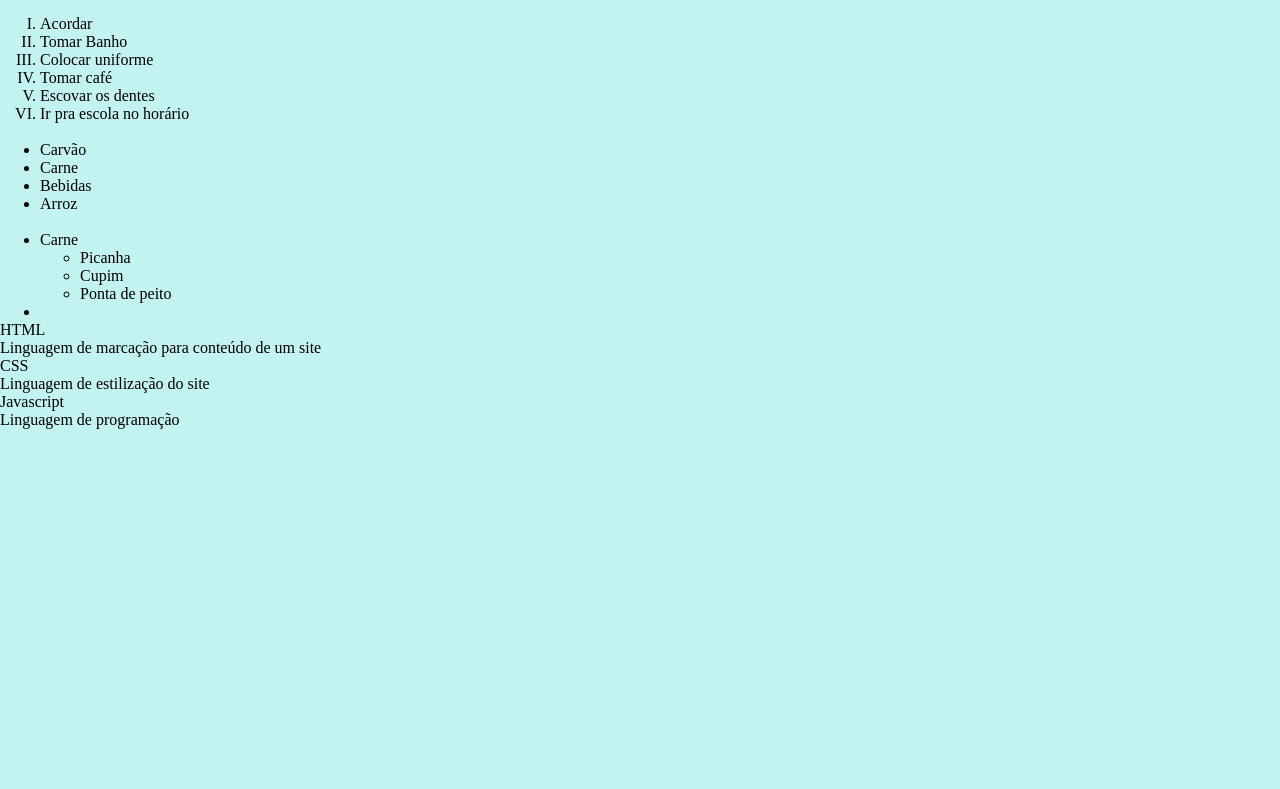
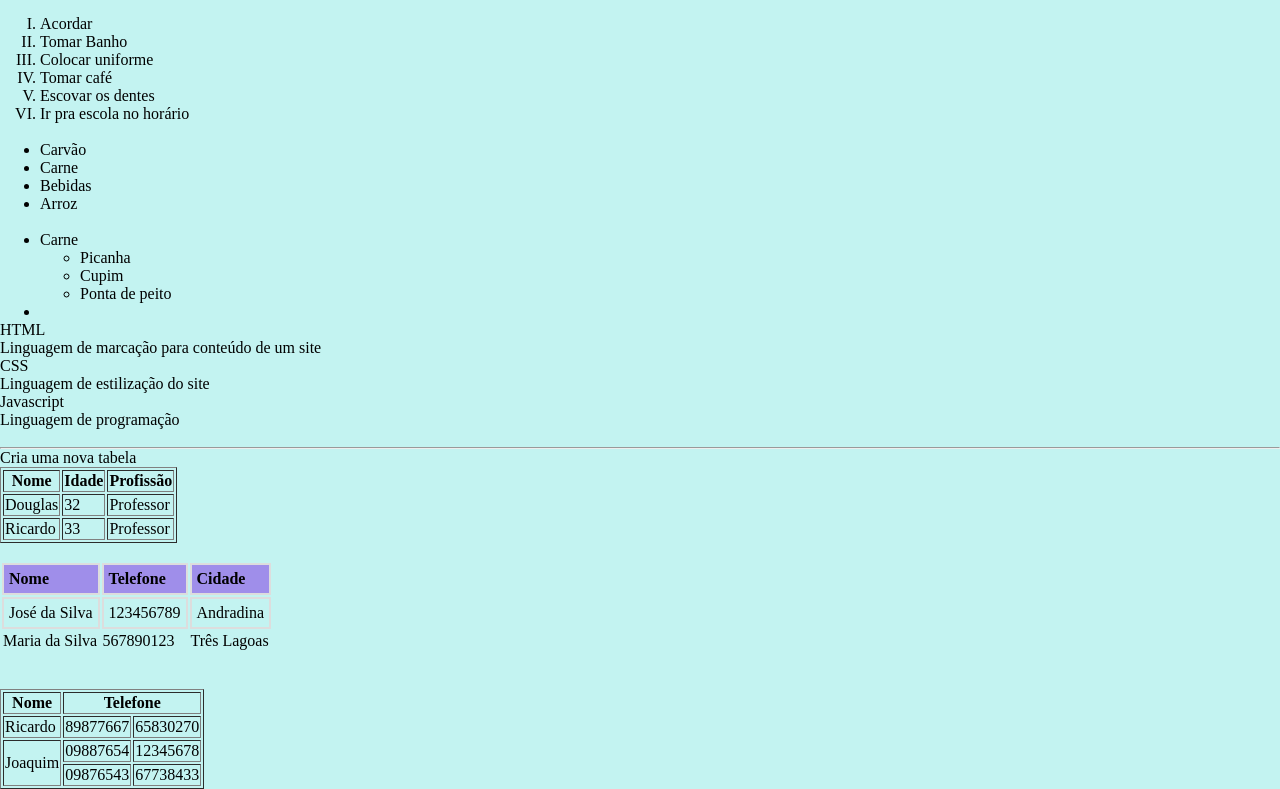
Before and after one commit to GabrielaSpegiorin/aulas_lima, a plain HTML site: page teoria.html in a window 1280 px wide. Shown: the part 2119-2908 px from the top of the page. Before the commit the page ends 2548 px from the top, so only its background shows below. Drawn offline with Linux system fonts and the light colour scheme.

Commit message:
Up exer6

```diff
--- /dev/null
+++ b/css/styles.css
@@ -0,0 +1,45 @@
+     /* Seletor universal */
+        *{
+            margin: 0;
+        }
+        /* Seletor de tipo, aplicando em uma tag */
+        p{
+            color: rgb(12, 73, 51);
+        }
+
+        /* Seletor de classe */
+        .paragrafo{
+             background-color: rgb(85, 255, 6);
+             /* margin: 10px; - Aplica em todas as margens*/
+             /* margin:  10px 40px; - Aplica nas margens 'Laterais' e 'superior e inferior' */
+             font-size: xx-large;
+             /*margin: 10px 20px 30px 40px; aplica margem top, right, bottom, left*/
+            margin-left: 50px 20px;
+            /*Alinha elementos ao centro*/
+            text-align: center;
+        }
+
+        .imagem{
+            width: 150px;
+            height: 100px;
+        }
+
+        .tabela{
+            /* remover os espaços entre tabelas */
+            border-collapse: collapse;
+            width: 100%;
+        }
+
+        .cabecalho, .celula {
+            /* configura o formato da borda: Expessura, tipo e cor */
+            border: 2px solid #ddd;
+
+            /* define o espaçamento interno */
+            padding: 5px;
+            text-align: left;
+            color:black
+        }
+
+        .cabecalho2{
+            background-color:rgb(159, 142, 234);
+        }
--- a/teoria.html
+++ b/teoria.html
@@ -4,36 +4,7 @@
     <meta charset="UTF-8">
     <meta name="viewport" content="width=device-width, initial-scale=1,0">
     <title>Página Principal</title>
-
-    <style>
-        /* Seletor universal */
-        *{
-            margin: 0;
-        }
-        /* Seletor de tipo, aplicando em uma tag */
-        p{
-            color: rgb(12, 73, 51);
-        }
-
-        /* Seletor de classe */
-        .paragrafo{
-             background-color: rgb(85, 255, 6);
-             /* margin: 10px; - Aplica em todas as margens*/
-             /* margin:  10px 40px; - Aplica nas margens 'Laterais' e 'superior e inferior' */
-             font-size: xx-large;
-             /*margin: 10px 20px 30px 40px; aplica margem top, right, bottom, left*/
-            margin-left: 50px 20px;
-            /*Alinha elementos ao centro*/
-            text-align: center;
-        }
-
-        .imagem{
-            width: 150px;
-            height: 100px;
-        }
-    </style>
-
-
+    <link rel="stylesheet" href="./css/styles.css">
 </head>
 <!--Aplicando css inline cor de fundo-->
 <body style="background-color: rgb(195, 243, 241);">
@@ -168,5 +139,78 @@
     <dt>Javascript</dt>
     <dd>Linguagem de programação</dd>
 </dl>
+
+<!--Trabalhando com tabelas-->
+<br>
+<hr>
+Cria uma nova tabela
+<table border='1'>
+    <!--tr cria uma nova linha-->
+    <tr>
+        <!-- th insere uma celula de Cabeçalho -->
+         <th>Nome</th>
+         <th>Idade</th>
+         <th>Profissão</th>
+
+    </tr>
+    <tr>
+        <!-- td cria uma nova celula de dados  -->
+        <td>Douglas</td>
+        <td>32</td>
+        <td>Professor</td>
+    </tr>
+    <tr>
+        <td>Ricardo</td>
+        <td>33</td>
+        <td>Professor</td>
+    </tr>
+</table>
+<br>
+<table>
+
+    <!-- tag semantica de cabeçalho -->
+     <thead>
+        <tr>
+            <th class="cabecalho cabecalho2">Nome</th>
+            <th class="cabecalho cabecalho2">Telefone</th>
+            <th class="cabecalho cabecalho2">Cidade</th>
+        </tr>
+     </thead>
+     <tbody>
+    <tr>
+        <td class="celula">José da Silva</td>
+        <td class="celula">123456789</td>
+        <td class="celula">Andradina</td>
+    </tr>
+    <tr>
+        <td>Maria da Silva</td>
+        <td>567890123</td>
+        <td>Três Lagoas</td>
+    </tr>
+     </tbody>
+    </table>
+    <br>
+    <br>
+    <!-- aplicando colspan e rowspan  -->
+     <table border="1">
+        <tr>
+            <th>Nome</th>
+            <th colspan="2" > Telefone</th>
+        </tr>
+        <tr>
+            <td>Ricardo</td>
+            <td>89877667</td>
+            <td>65830270</td>
+        </tr>
+        <tr>
+            <td rowspan = "2"> Joaquim</td>
+            <td> 09887654</td>
+            <td> 12345678</td>
+        </tr>
+        <tr>
+            <td>09876543</td>
+            <td>67738433</td>
+        </tr>
+        </table>
     </body>
 </html>
```
Also changed, not shown: atividades/Exe06.html (added, +41 -0 lines), atividades/Exe07.html (added, +46 -0 lines), atividades/atividades.html (+1 -0 lines), exe05_receitas/index.html (+2 -0 lines), 1 other file.
